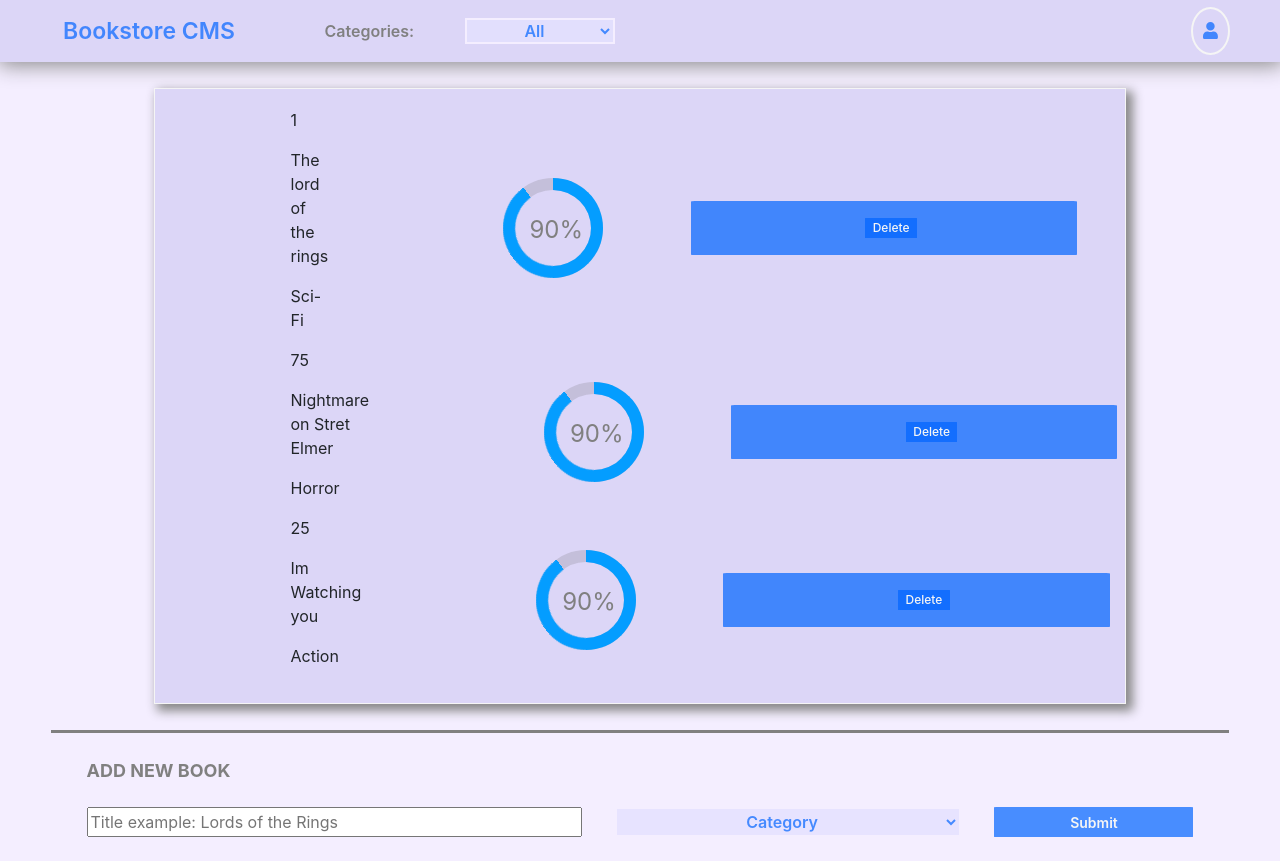
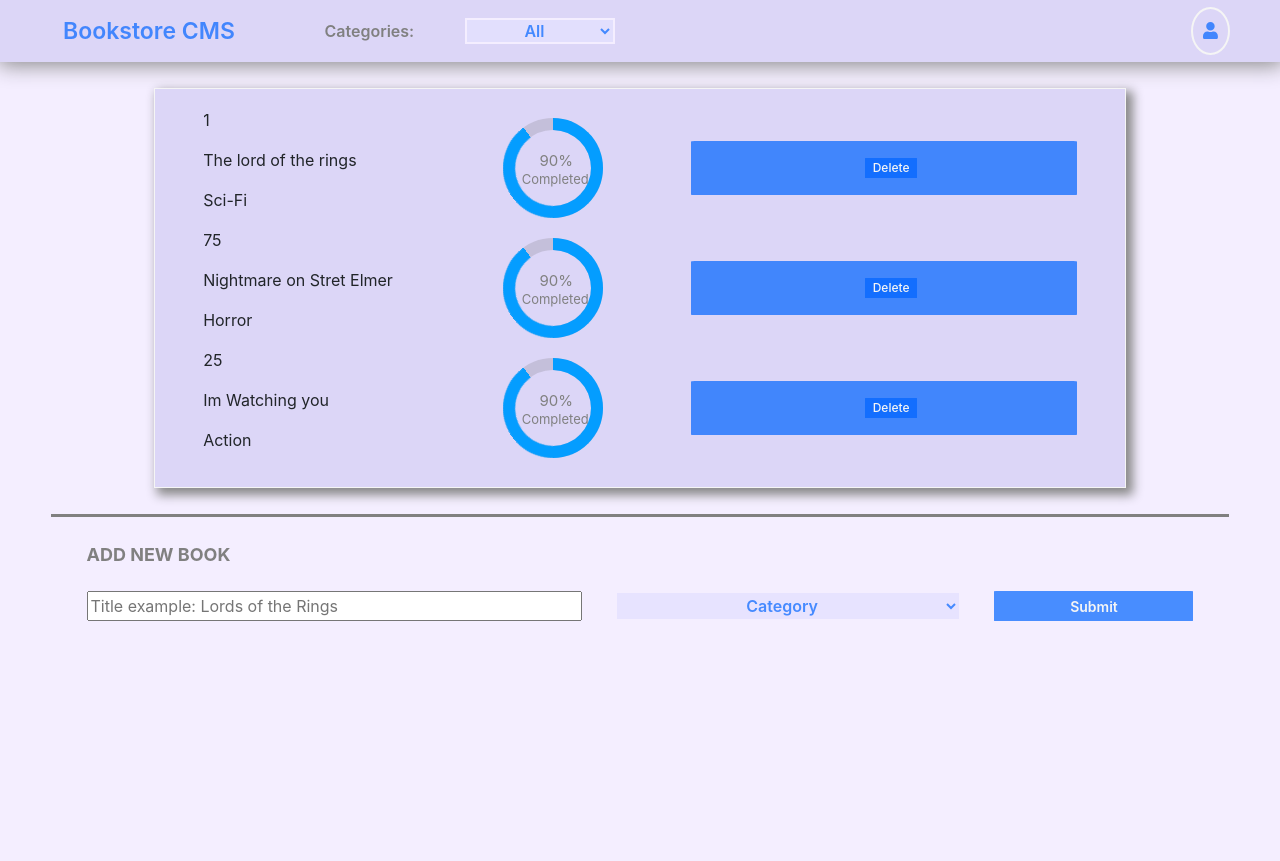
Before and after one commit to MephistoDevelop/React-Bookstore, a React (Create React App) app: page / in a window 1280 px wide. After the commit the page ends 800 px from the top, so only its background shows below. Built offline with nearby package versions, Linux system fonts and the light colour scheme.

Commit message:
Add progressbar and UI styles

```diff
--- a/src/assets/styles/styles.css
+++ b/src/assets/styles/styles.css
@@ -32,6 +32,8 @@ td {
   margin: 2% 5%;
 }
 #crm-book {
+  max-height: 450px;
+overflow: auto;
   border: 1px solid whitesmoke;
   margin: 2% 12%;
   box-shadow: 5px 5px 10px 2px #888;
@@ -145,7 +147,7 @@ font-weight: 700;
 .content{
   display: flex;
   flex-direction: column;
-  margin:0 10%;
+  width:33.3% !important;
 }
 .progress-container{
   margin:0 10%;;
@@ -213,14 +215,27 @@ font-weight: 700;
   width: 90%;
 height: 90%;
 border-radius: 50%;
-font-size: 24px;
+font-size: 15px;
 color:
 gray;
 line-height: 135px;
 text-align: center;
 position: absolute;
-top: -16%;
+top: -25%;
 left: 8%;
+}
+.progress .progress-value-completed{
+  width: 90%;
+height: 90%;
+border-radius: 50%;
+font-size: 13px;
+color:
+gray;
+line-height: 135px;
+text-align: center;
+position: absolute;
+top: -6%;
+left: 7%;
 }
 .progress.blue .progress-bar{
   border-color: #049dff;
--- a/src/components/ReadProgress.js
+++ b/src/components/ReadProgress.js
@@ -10,6 +10,7 @@ const ReadProgress = (props) => (
         <span className="progress-bar" />
       </span>
       <div className="progress-value">90%</div>
+      <div className="progress-value-completed">Completed </div>
     </div>
   </div>
 );
```
